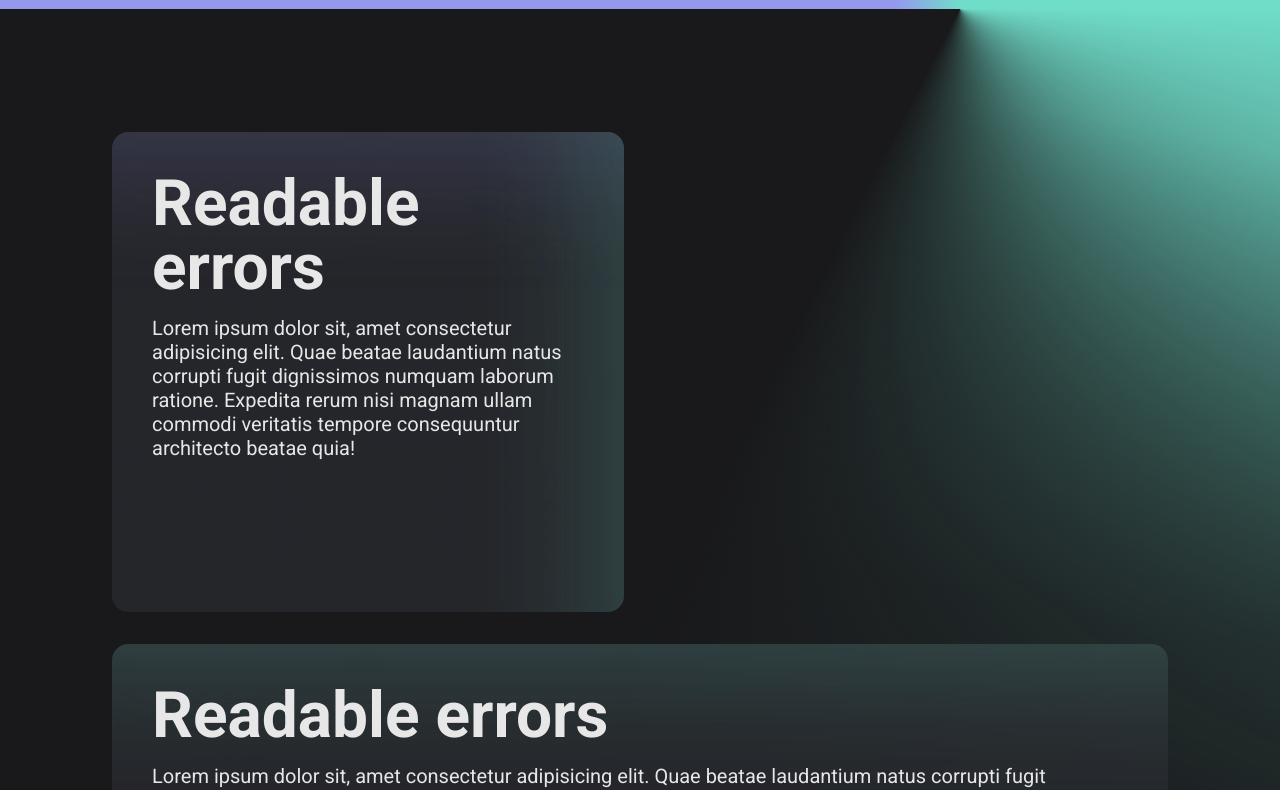
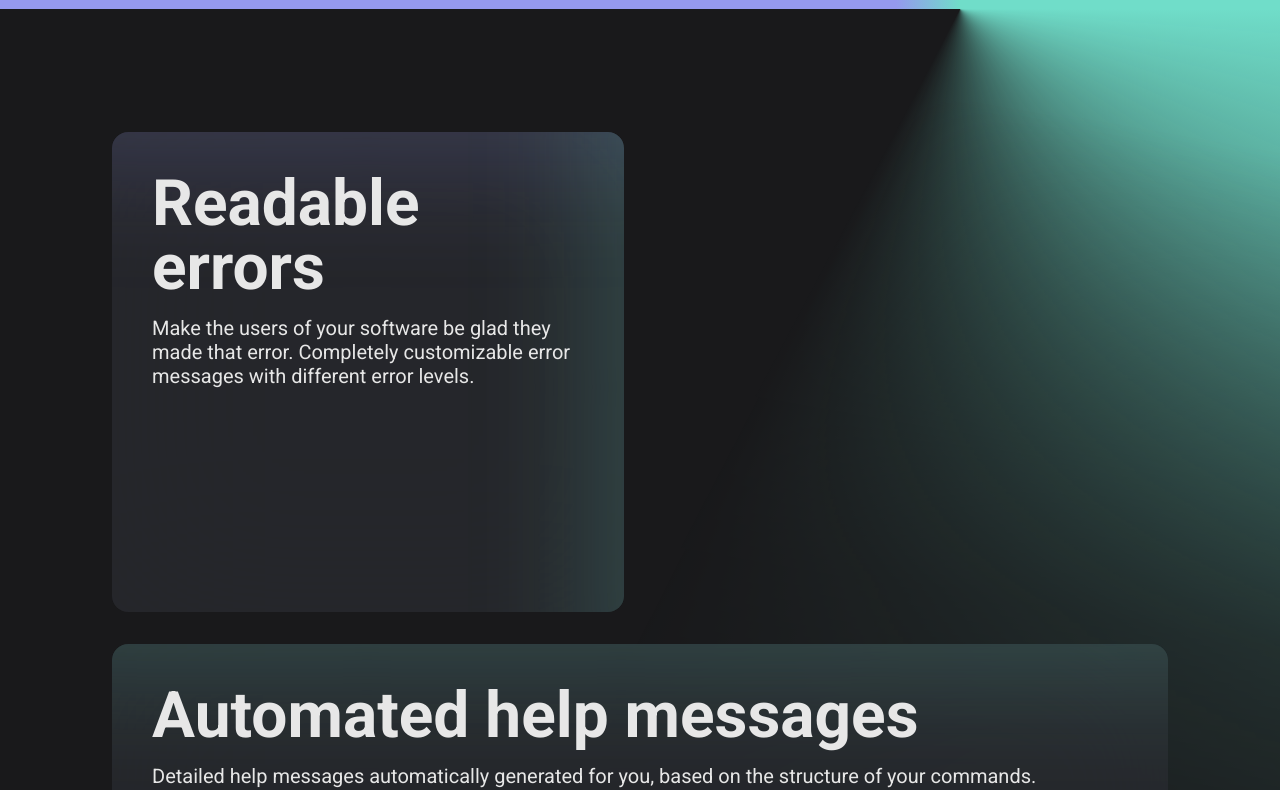
Before and after one commit to darvil82/lanat-web, a SvelteKit app: page / in a window 1280 px wide. Shown: the part 1100-1890 px from the top of the page. Built offline with nearby package versions, Linux system fonts and the light colour scheme.

Commit message:
fix: responsiveness issues with get-now screen

```diff
--- a/src/lib/components/CloseButton.svelte
+++ b/src/lib/components/CloseButton.svelte
@@ -22,7 +22,7 @@
 			color: var(--color-text-over-light);
 		}
 
-		@include utils.is-mobile {
+		@include utils.if-mobile {
 			padding: 0.5rem 1rem;
 		}
 	}
--- a/src/lib/global.scss
+++ b/src/lib/global.scss
@@ -32,6 +32,11 @@ body {
 	color: var(--color-text-over-dark);
 	font-family: "Roboto", sans-serif;
 	font-size: 1.25rem;
+
+	&.no-scroll {
+		overflow: hidden;
+		height: 100%;
+	}
 }
 
 h1,
@@ -104,3 +109,7 @@ button {
 		}
 	}
 }
+
+.dummy {
+	display: none;
+}
--- /dev/null
+++ b/src/lib/scripts/utils.ts
@@ -0,0 +1,11 @@
+export function setScrollingEnabled(state: boolean) {
+	document.body.classList.toggle("no-scroll", !state)
+}
+
+export function isMobile() {
+	return window.innerWidth < 768
+}
+
+export function isTablet() {
+	return window.innerWidth < 1024
+}
--- a/src/lib/utils.scss
+++ b/src/lib/utils.scss
@@ -7,14 +7,14 @@
 	mask-image: $image;
 }
 
-@mixin is-mobile {
-	@media (max-width: 767px) {
+@mixin if-mobile {
+	@media (max-width: 768px) {
 		@content;
 	}
 }
 
-@mixin is-tablet {
-	@media (min-width: 768px) and (max-width: 1023px) {
+@mixin if-tablet {
+	@media (max-width: 1024px) {
 		@content;
 	}
 }
--- a/src/routes/(components)/Entrance.svelte
+++ b/src/routes/(components)/Entrance.svelte
@@ -12,6 +12,10 @@
 
 <section class="entrance">
 	<GetNowOverlay bind:this={getNowOverlay} />
+
+	<div class="showcase-banner">
+		<Banner on:clickgetnow={e => showGetInfo(e.detail)} on:clicklearnmore />
+	</div>
 
 	<div class="showcase-1">
 		<ShowcaseCode
@@ -30,10 +34,6 @@ class MyProgram {
 	public int age = 18;
 }`}
 		/>
-	</div>
-
-	<div class="showcase-banner">
-		<Banner on:clickgetnow={e => showGetInfo(e.detail)} on:clicklearnmore />
 	</div>
 
 	<div class="showcase-2">
@@ -68,6 +68,8 @@ The surname of the user is none.`}
 </section>
 
 <style lang="scss">
+	@use "$lib/utils.scss";
+
 	.entrance {
 		$margin: 2rem;
 		display: grid;
@@ -101,5 +103,10 @@ The surname of the user is none.`}
 			grid-column: 3 / span 1;
 			grid-row: 7 / 12;
 		}
+
+		@include utils.if-tablet {
+			display: flex;
+			flex-direction: column;
+		}
 	}
 </style>
--- a/src/routes/(components)/Features.svelte
+++ b/src/routes/(components)/Features.svelte
@@ -60,36 +60,34 @@
 				glowTop="var(--color-accent-1)"
 				glowRight="var(--color-accent-2)"
 			>
-				Lorem ipsum dolor sit, amet consectetur adipisicing elit. Quae
-				beatae laudantium natus corrupti fugit dignissimos numquam
-				laborum ratione. Expedita rerum nisi magnam ullam commodi
-				veritatis tempore consequuntur architecto beatae quia!
+				Make the users of your software be glad they made that error.
+				Completely customizable error messages with different error
+				levels.
 			</Feature>
 		</div>
 		<div class="grid" bind:this={featureGrid}>
-			<Feature title="Readable errors">
-				Lorem ipsum dolor sit, amet consectetur adipisicing elit. Quae
-				beatae laudantium natus corrupti fugit dignissimos numquam
-				laborum ratione. Expedita rerum nisi magnam ullam commodi
-				veritatis tempore consequuntur architecto beatae quia!
+			<Feature title="Automated help messages">
+				Detailed help messages automatically generated for you, based on
+				the structure of your commands.
 			</Feature>
-			<Feature title="Readable errors">
-				Lorem ipsum dolor sit, amet consectetur adipisicing elit. Quae
-				beatae laudantium natus corrupti fugit dignissimos numquam
-				laborum ratione. Expedita rerum nisi magnam ullam commodi
-				veritatis tempore consequuntur architecto beatae quia!
+			<Feature title="Rich text formatting">
+				Use tools that easily allow you to format text in descriptions
+				with colors, and other text formatting when displaying it on the
+				terminal.
 			</Feature>
-			<Feature title="Readable errors">
-				Lorem ipsum dolor sit, amet consectetur adipisicing elit. Quae
-				beatae laudantium natus corrupti fugit dignissimos numquam
-				laborum ratione. Expedita rerum nisi magnam ullam commodi
-				veritatis tempore consequuntur architecto beatae quia!
+			<Feature title="Design your own Argument Types">
+				Effortlessly create your own sub-parsers that later will be used
+				to parse the values an argument receives. Lanat comes with many
+				Argument Types already made for you.
 			</Feature>
-			<Feature title="Readable errors">
-				Lorem ipsum dolor sit, amet consectetur adipisicing elit. Quae
-				beatae laudantium natus corrupti fugit dignissimos numquam
-				laborum ratione. Expedita rerum nisi magnam ullam commodi
-				veritatis tempore consequuntur architecto beatae quia!
+			<Feature title="Define your Commands on your preferred way">
+				Commands can be defined by creating a class with properties and
+				using annotations to define the arguments your command will
+				contain, but if you are not a fan of reflection, or you just
+				don’t want to do it that way, you can always define your
+				commands in the more manual way, which is still dead easy! In
+				fact, the reflection way of doing it, uses the imperative way
+				internally.
 			</Feature>
 		</div>
 	</div>
--- a/src/routes/(components)/GetNow.svelte
+++ b/src/routes/(components)/GetNow.svelte
@@ -1,28 +1,42 @@
 <script lang="ts">
 	import IconLink from "$lib/components/BigLink.svelte"
 	import CloseButton from "$lib/components/CloseButton.svelte"
-	import Fa from "svelte-fa"
 	import { slide, fly } from "svelte/transition"
 	import { faGithub } from "@fortawesome/free-brands-svg-icons"
+	import { isTablet, setScrollingEnabled } from "$lib/scripts/utils"
 
 	let shown = false
 	let animateTitle = false
 	let anchorPos = { top: 0, left: 0, width: 0 }
-	let getNowContainer: HTMLDivElement
 	let getNowContainerHeight = 0
 
-	function toggle(anchor: HTMLElement) {
-		if (!shown) show(anchor)
-		else hide()
+	export function show(anchor: HTMLElement) {
+		let newPos: Omit<typeof anchorPos, "width">
+
+		if (isTablet()) {
+			setScrollingEnabled(false)
+
+			const rect = anchor.getBoundingClientRect()
+
+			// on tablet the get-now container is fixed, so the position is relative to the viewport
+			newPos = {
+				top: rect.y,
+				left: rect.x,
+			}
+		} else {
+			// on desktop the get-now container is absolute, so the position is relative to the parent
+			newPos = {
+				top: anchor.offsetTop,
+				left: anchor.offsetLeft,
+			}
 		}
 
-	export function show(anchor: HTMLElement) {
-		shown = true
 		anchorPos = {
-			top: anchor.offsetTop,
-			left: anchor.offsetLeft,
+			...newPos,
 			width: anchor.offsetWidth,
 		}
+
+		shown = true
 
 		// move title in place after a bit
 		setTimeout(() => {
@@ -35,6 +49,7 @@
 	function hide() {
 		shown = false
 		animateTitle = false
+		setScrollingEnabled(true)
 	}
 </script>
 
@@ -52,7 +67,6 @@
 		Get it now
 	</div>
 	<div
-		bind:this={getNowContainer}
 		class="get-now"
 		in:fly={{ duration: 1000, y: -getNowContainerHeight, opacity: 1 }}
 		out:fly={{ duration: 500, y: 200 }}
@@ -87,6 +101,8 @@
 {/if}
 
 <style lang="scss">
+	@use "$lib/utils.scss";
+
 	.get-now {
 		position: absolute;
 		inset: 0;
@@ -97,7 +113,7 @@
 		);
 		padding: 7rem;
 		padding-top: 15rem;
-	}
+		transition: 0.75s;
 
 		.content {
 			color: var(--color-secondary);
@@ -123,6 +139,13 @@
 			right: 2rem;
 		}
 
+		@include utils.if-tablet {
+			position: fixed;
+			padding: 2rem;
+			padding-top: 10rem;
+		}
+	}
+
 	.anim-title {
 		position: absolute;
 		z-index: 1;
@@ -139,5 +162,15 @@
 			text-align: left;
 			width: 100% !important; // to quickly override the width set with ts
 		}
+
+		@include utils.if-tablet {
+			position: fixed;
+
+			&.animate {
+				// we change this here so that if the window is resized, the title moves with it
+				translate: -4.75rem -2rem;
+				font-size: 5rem;
+			}
+		}
 	}
 </style>
```
Also changed, not shown: 1 other file (tests, documents, lock files or other folders). Lines whose indentation alone changed are shown as unchanged.
